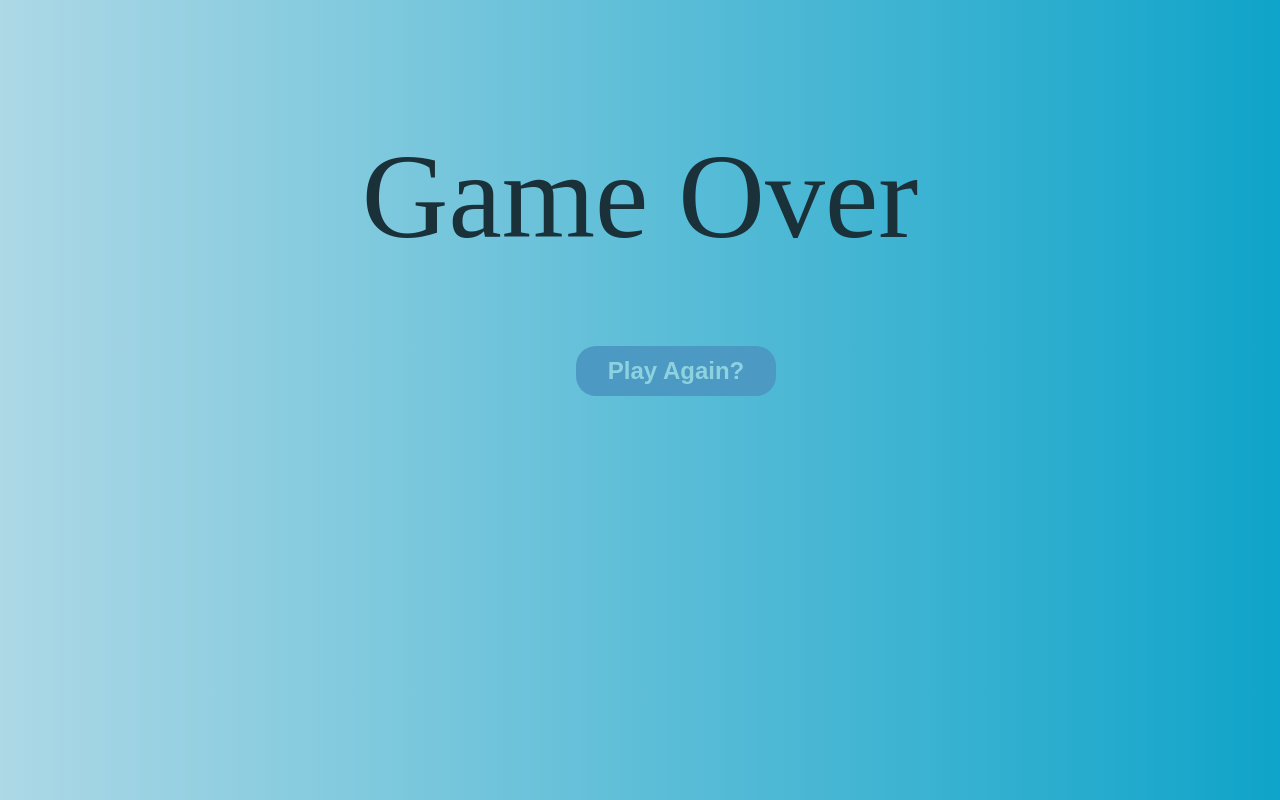
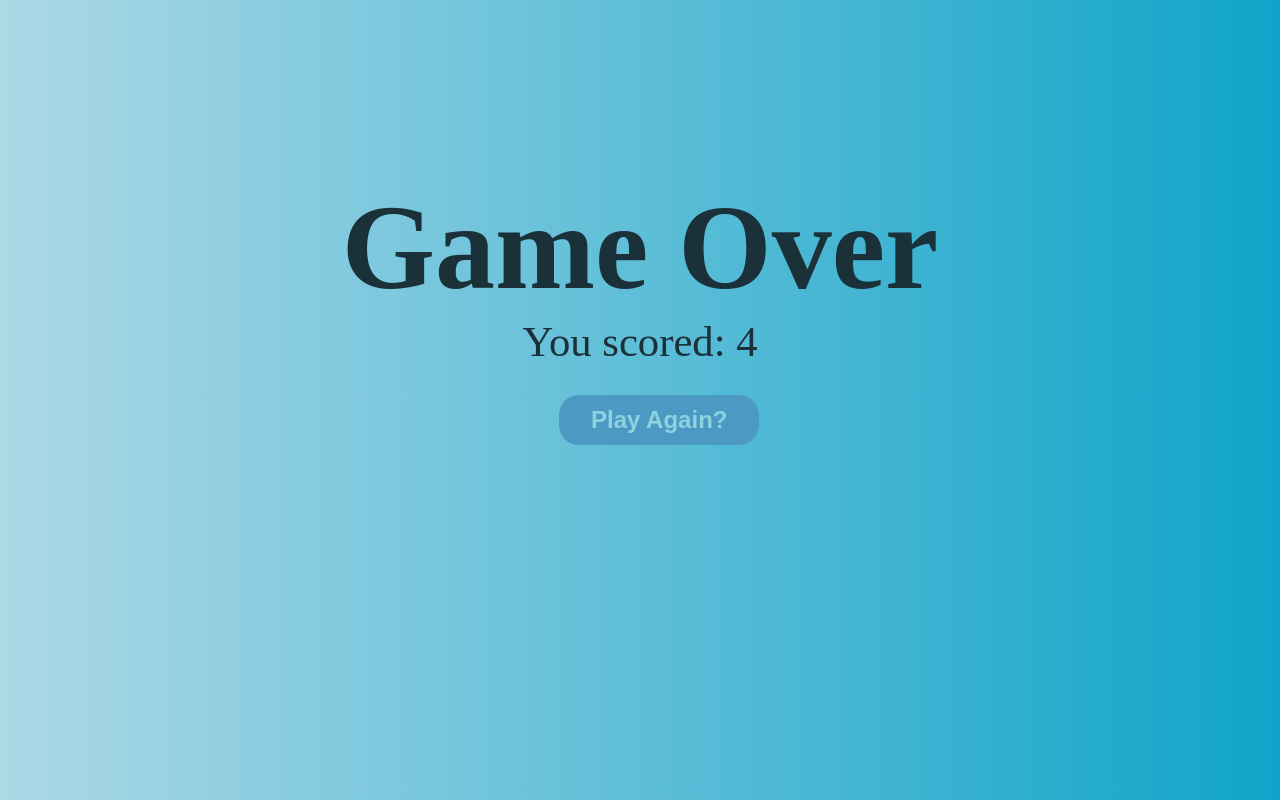
Before and after one commit to PramishAryal/Js-Flappy-Birb, a plain HTML site: page index.html in a window 1280 px wide. Drawn offline with Linux system fonts and the light colour scheme.

Commit message:
added your score at end

```diff
--- a/app.js
+++ b/app.js
@@ -9,7 +9,7 @@ let fps = 1000 / 60;
 //Score
 const Score = document.createElement('h1');
 Score.innerText = 'Score:0';
-Score.style.color = "#273F50";
+Score.style.color = '#273F50';
 document.body.append(Score);
 let intScore = 0;
 //pseudo time to calculate score
@@ -53,7 +53,7 @@ for (let i = 0; i < noOfClouds; i++) {
 //The allmighty piller creator, takes in num 2 or other just to seperate between top and bottom piller
 function createPiller(num) {
 	const piller = document.createElement('div');
-    let xCor = [window.innerWidth];
+	let xCor = [ window.innerWidth ];
 	pillerX = xCor;
 	let yCor = 0;
 	let height = Math.floor(Math.random() * 0.7 * window.innerHeight / 2) + 50;
@@ -107,23 +107,23 @@ let intervalId = setInterval(gameLoop, fps);
 function gameOver() {
 	clearInterval(intervalId);
 	window.removeEventListener('click', handleInput);
-    Score.style.display = "none"
+	Score.style.display = 'none';
 	const Over = document.createElement('h1');
-    Over.innerText = "Game Over";
+	Over.innerHTML = `<h1>Game Over</h1>You scored: ${intScore}`;
 	Over.classList.add('gameOver');
 
-    setTimeout(() => birb.style.display = "none", 500);
-    setTimeout(() => pillerOne.style.display = "none", 1000);
-    setTimeout(() => pillerTwo.style.display = "none", 1000);
+	setTimeout(() => (birb.style.display = 'none'), 500);
+	setTimeout(() => (pillerOne.style.display = 'none'), 1000);
+	setTimeout(() => (pillerTwo.style.display = 'none'), 1000);
 	setTimeout(() => document.body.prepend(Over), 500);
 	setTimeout(() => {
 		for (let index = 0; index < noOfClouds; index++) {
-            clouds[index].style.display = "none"
+			clouds[index].style.display = 'none';
 		}
 	}, 1500);
 
 	const playAgain = document.createElement('button');
-    playAgain.innerText = "Play Again?";
+	playAgain.innerText = 'Play Again?';
 	playAgain.classList.add('playAgain');
 	playAgain.addEventListener('click', () => location.reload());
 	setTimeout(() => document.body.append(playAgain), 2000);
@@ -137,10 +137,7 @@ function gameLoop() {
 	}
 
 	if (!pillerThere) {
-        const {
-            piller1,
-            piller2
-        } = createPillers();
+		const { piller1, piller2 } = createPillers();
 		pillerOne = piller1;
 		pillerTwo = piller2;
 		piller1.classList.add('piller');
--- a/style.css
+++ b/style.css
@@ -2,6 +2,7 @@ body {
 	padding: 0;
 	margin: 0;
 	background: linear-gradient(to right, lightblue, rgb(15, 164, 201));
+	user-select: none
 }
 
 body::-webkit-scrollbar {
@@ -37,10 +38,15 @@ body::-webkit-scrollbar {
 
 .gameOver {
 	color: #1b313a;
-	margin-top: 10%;
-	font-size: 120px;
+	margin-top: 14%;
+	font-size: 42.69px;
 	font-weight: 200;
 	text-align: center;
+}
+
+.gameOver h1 {
+	margin-bottom: 0;
+	font-size: 120px;
 }
 
 .playAgain {
@@ -53,7 +59,7 @@ body::-webkit-scrollbar {
 	font-size: 1.5rem;
 	width: 200px;
 	height: 50px;
-	left: 45%;
+	left: 43.69%;
 }
 
 .playAgain:hover {
```
Lines whose indentation alone changed are shown as unchanged.
